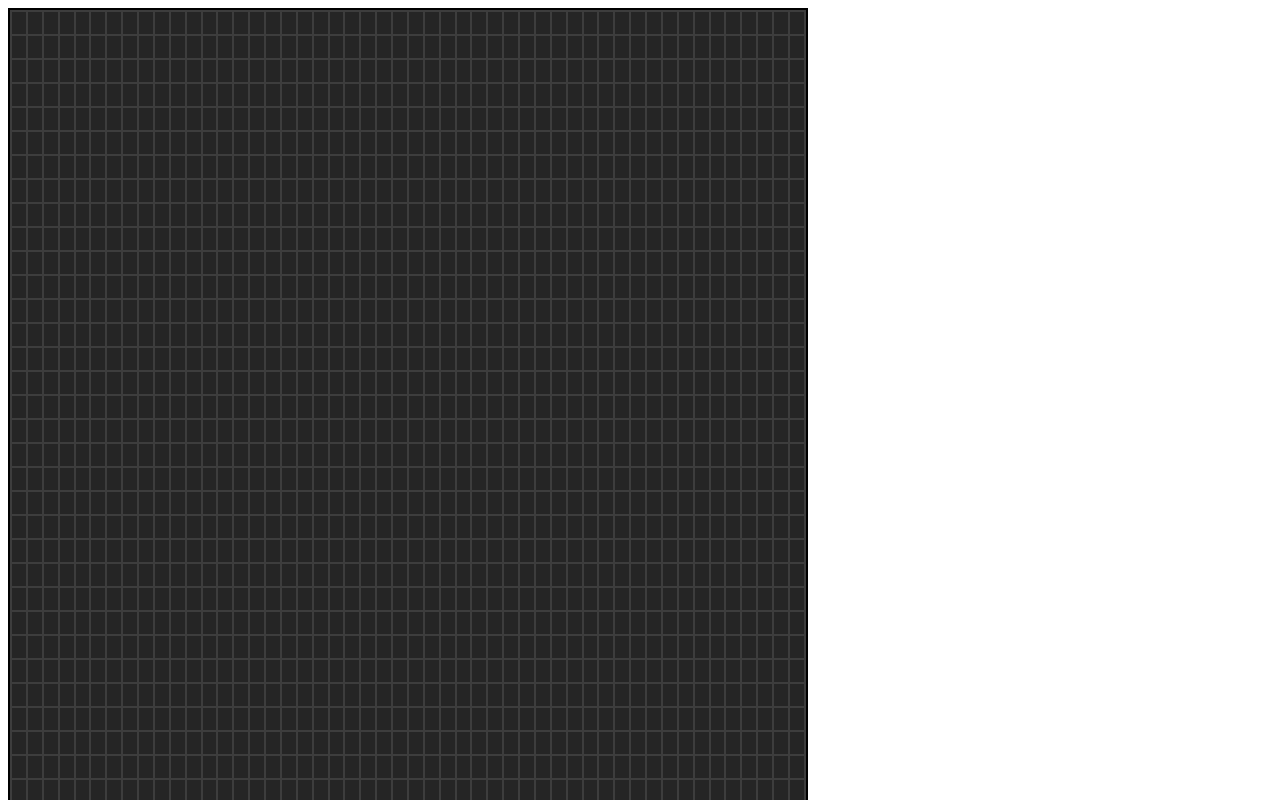
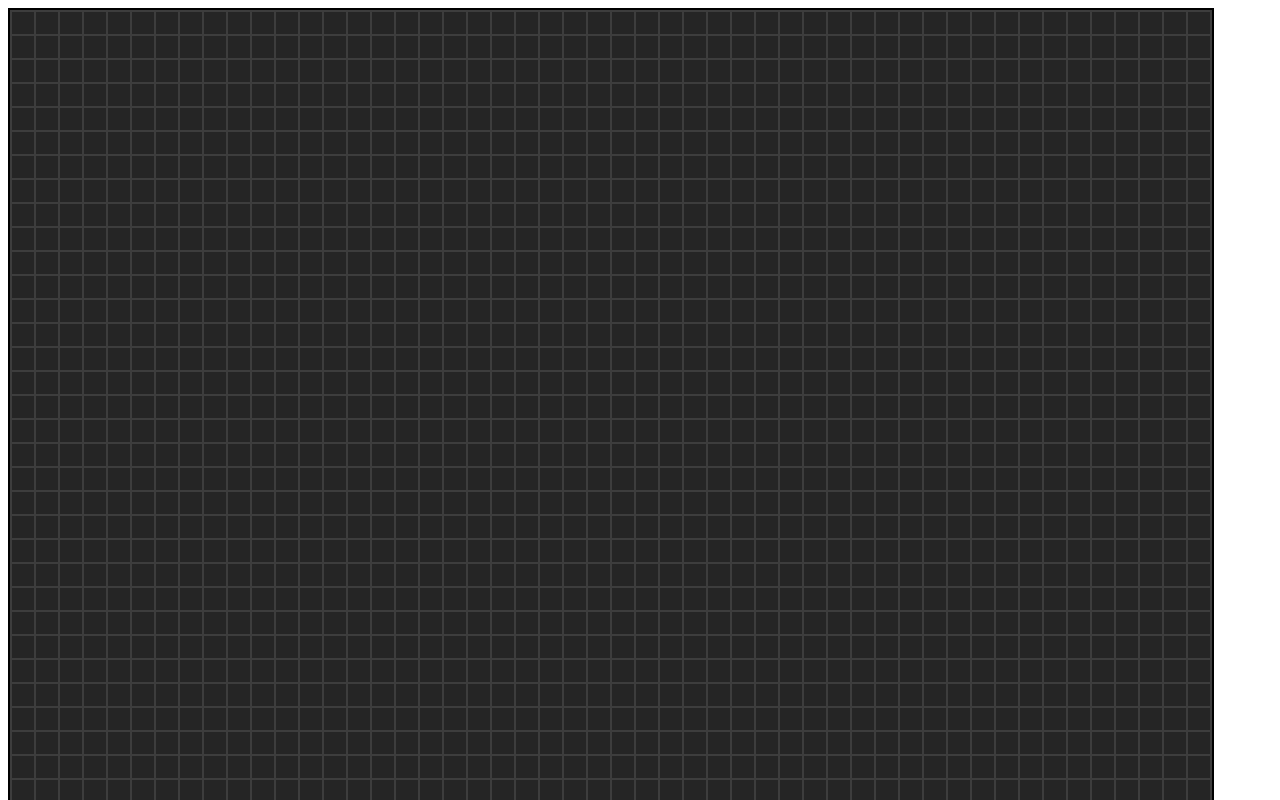
Before and after one commit to FenixCulatra/JogoDaVida, a plain HTML site: page index.html in a window 1280 px wide. Shown: the top 800 px of the page. Drawn offline with Linux system fonts and the light colour scheme.

Commit message:
Update style.css

```diff
--- a/style.css
+++ b/style.css
@@ -28,7 +28,7 @@ body, html {
 }
 
 .jogo {
-    height: 100vmin;
-    width: 100vmin;
+    height: fit-content;
+    width: fit-content;
     background-color: rgb(61, 61, 61);
 }
```
